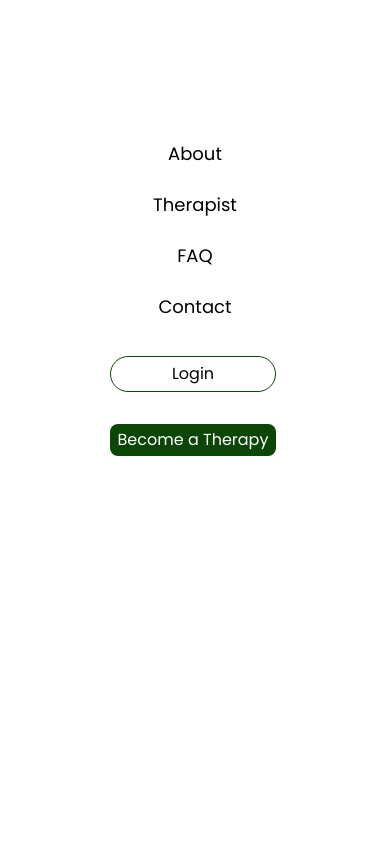
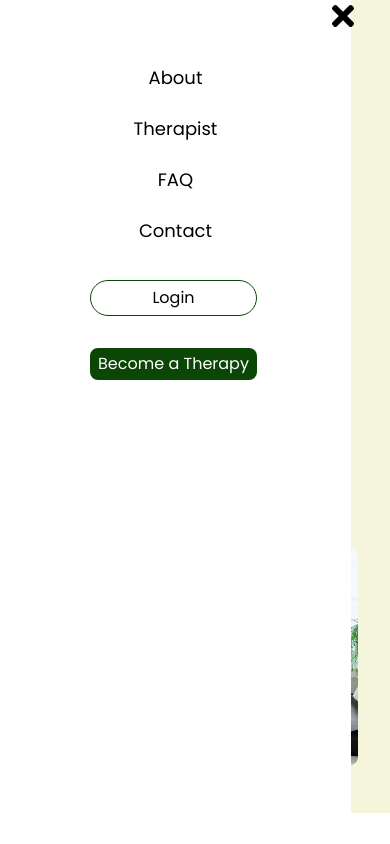
Before and after one commit to abdoullahi42/Renewed-You, a React (Vite) app: page / in a window 390 px wide. Both pictures are taken after a click on the element 359 px from the left and 55 px from the top of the page. Shown: the top 844 px of the page. Built offline with nearby package versions, Linux system fonts and the light colour scheme.

Commit message:
finished the navbar mobile

```diff
--- a/src/component/NavBar.jsx
+++ b/src/component/NavBar.jsx
@@ -22,7 +22,7 @@ function NavBar() {
         <div
           className={`${
             isopen
-              ? "fixed inset-0 bg-white h-[100vh] flex flex-col w-[100vw]  py-24"
+              ? "fixed inset-0 bg-white h-[100vh] flex flex-col w-[90vw]  py-24 pt-5"
               : "hidden"
           }  lg:flex  gap-8 lg:gap-20 lg:py-2     `}
         >
@@ -44,7 +44,10 @@ function NavBar() {
         </div>
         <div onClick={() => setIsopen(!isopen)} className="">
           {isopen ? (
-            <FaTimes size={30} className="lg:hidden" />
+            <FaTimes
+              size={32}
+              className="lg:hidden absolute top-0 right-[8%]"
+            />
           ) : (
             <FaBars size={30} className="lg:hidden" />
           )}
```
